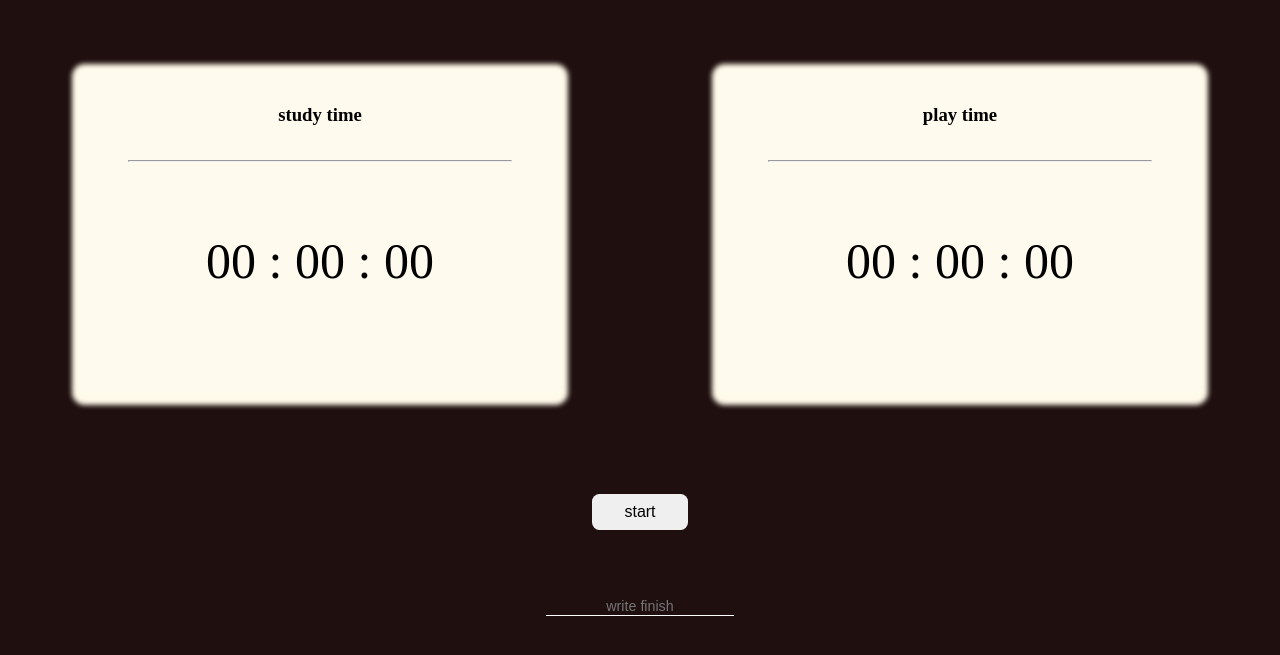
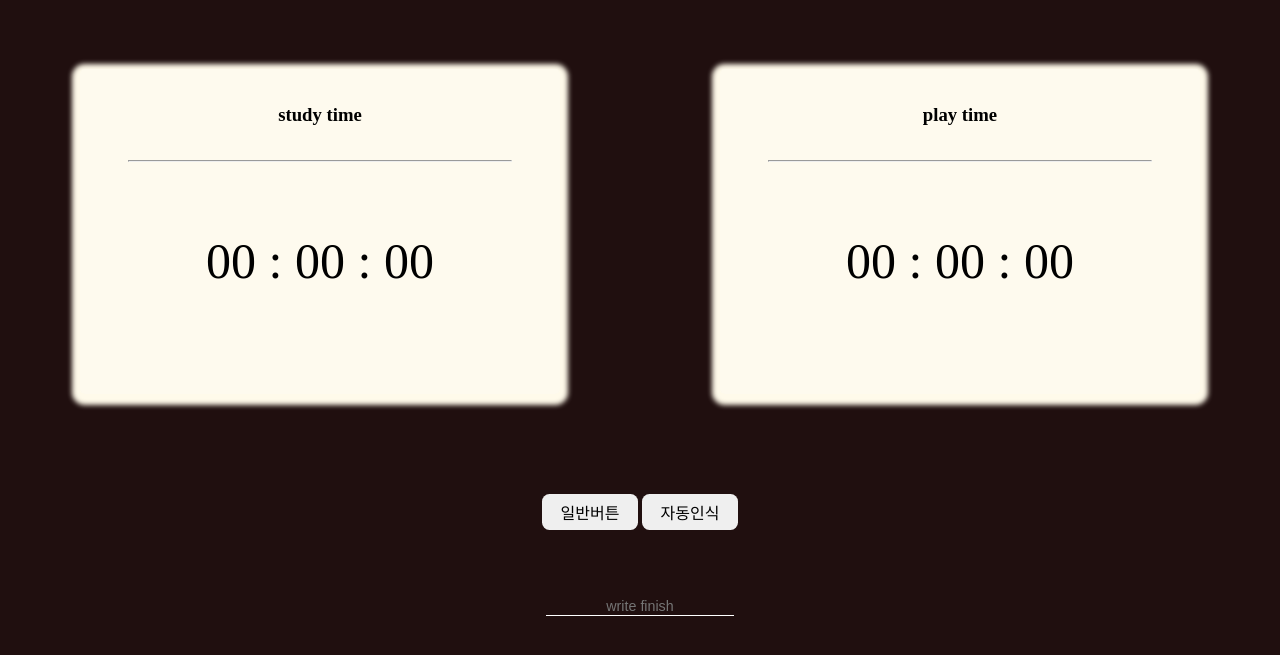
Before and after one commit to juo1221/stopWatch, a plain HTML site: page index.html in a window 1280 px wide. Shown: the part 131-786 px from the top of the page. Drawn offline with Linux system fonts and the light colour scheme; no server answers.

Commit message:
추가: 자동인식버튼 추가

```diff
--- a/index.html
+++ b/index.html
@@ -23,11 +23,10 @@
         <span class="main-time main-time--time-play">00 : 00 : 00</span>
       </div>
     </main>
-
     <section class="btns">
-      <button class="btn-start">start</button>
+      <button class="btn-start">일반버튼</button>
+      <button class="btn-start btns-auto">자동인식</button>
     </section>
-
     <section class="input-container">
       <form id="form">
         <input
```
